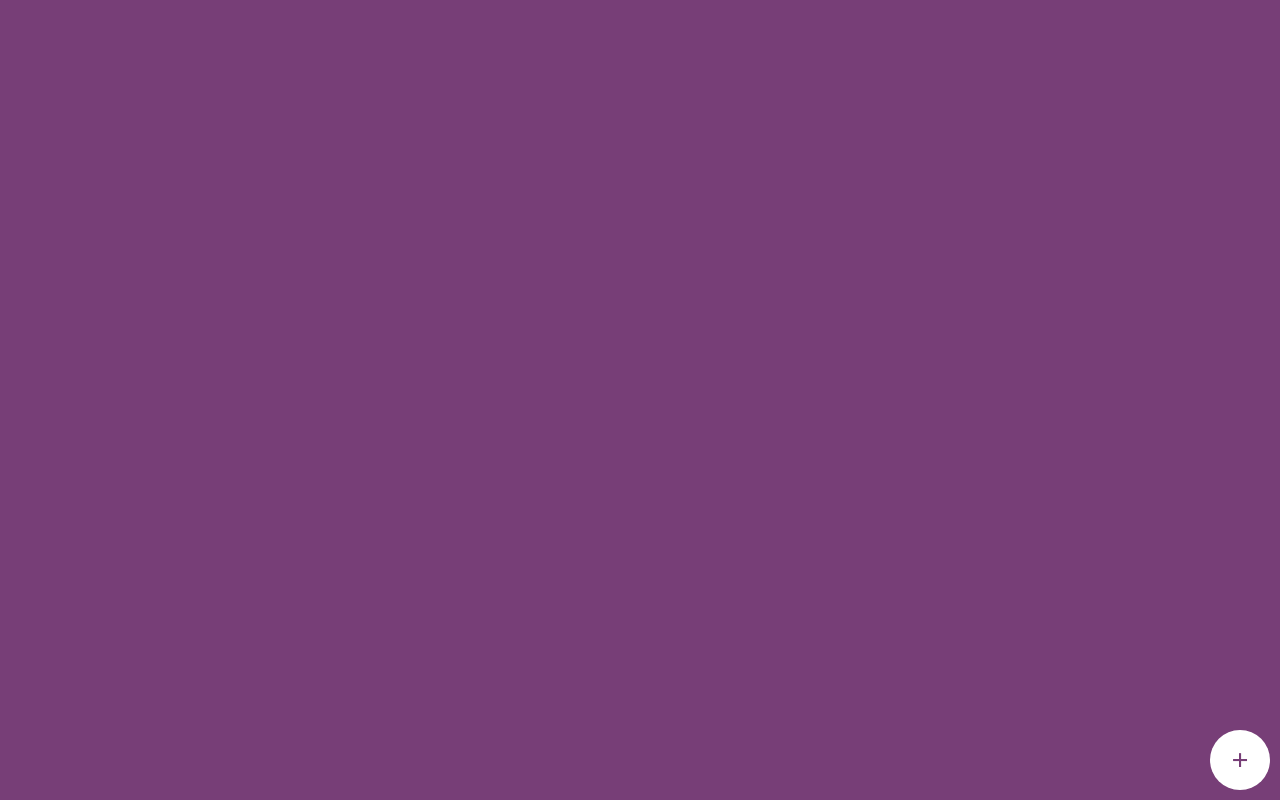
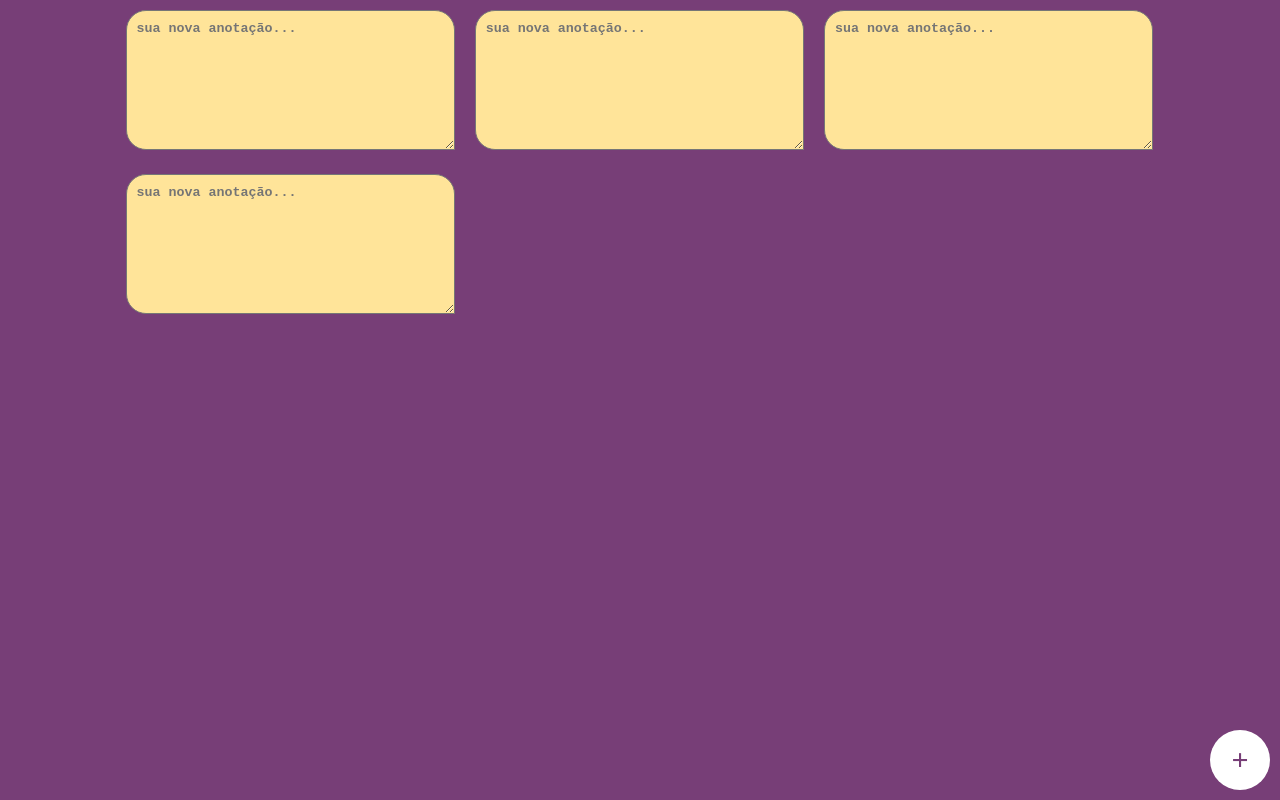
Before and after one commit to Marcelo-Henrique-dev/bloco-de-notas, a plain HTML site: page index.html in a window 1280 px wide. Drawn offline with nearby package versions, Linux system fonts and the light colour scheme.

Commit message:
criado sistema para adicionar mais anotações

```diff
--- a/css/style.css
+++ b/css/style.css
@@ -2,13 +2,14 @@
     margin: 0;
     padding: 0;
     box-sizing: border-box;
+    outline: 0;
 }
 body{
     background-color: #773e77;
 }
 .btn-add{
     cursor: pointer;
-    position: absolute;
+    position: fixed;
     bottom: 10px;
     right: 10px;
     width: 60px;
@@ -21,3 +22,29 @@ body{
     line-height: 60px;
     text-align: center;
 }
+.container-anotacoes{
+    max-width: 1100px;
+    margin: 0 auto;
+    padding: 0 2%;
+    display: flex;
+    flex-wrap: wrap;
+}
+.anotacao-single{
+    width: 33.3%;
+    padding: 10px;
+}
+.anotacao-single textarea{
+    width: 100%;
+    height: 140px;
+    padding: 10px;
+    background-color: #ffe499;
+    color: black;
+    font-weight: bold;
+    border-radius: 20px;
+    border-bottom-right-radius: 0;
+}
+@media (max-width: 768px){
+    .anotacao-single{
+        width: 100%;
+    }
+}
--- a/index.html
+++ b/index.html
@@ -8,10 +8,33 @@
 </head>
 <body>
 
+    <div class="container-anotacoes">
+        <div class="anotacao-single">
+            <textarea placeholder="sua nova anotação..."></textarea>
+        </div>
+        <div class="anotacao-single">
+            <textarea placeholder="sua nova anotação..."></textarea>
+        </div>
+        <div class="anotacao-single">
+            <textarea placeholder="sua nova anotação..."></textarea>
+        </div>
+        <div class="anotacao-single">
+            <textarea placeholder="sua nova anotação..."></textarea>
+        </div>
+    </div>
+
     <div class="btn-add">
         <b>+</b>
     </div>
 
     <script src="https://code.jquery.com/jquery-3.7.1.min.js"></script>
+    <script>
+        $(function(){
+            $('.btn-add').click(function(){
+                var el = '<div class="anotacao-single"><textarea placeholder="sua nova anotação..."></textarea></div>';
+                $('.container-anotacoes').append(el)
+            })
+        })
+    </script>
 </body>
 </html>
```
